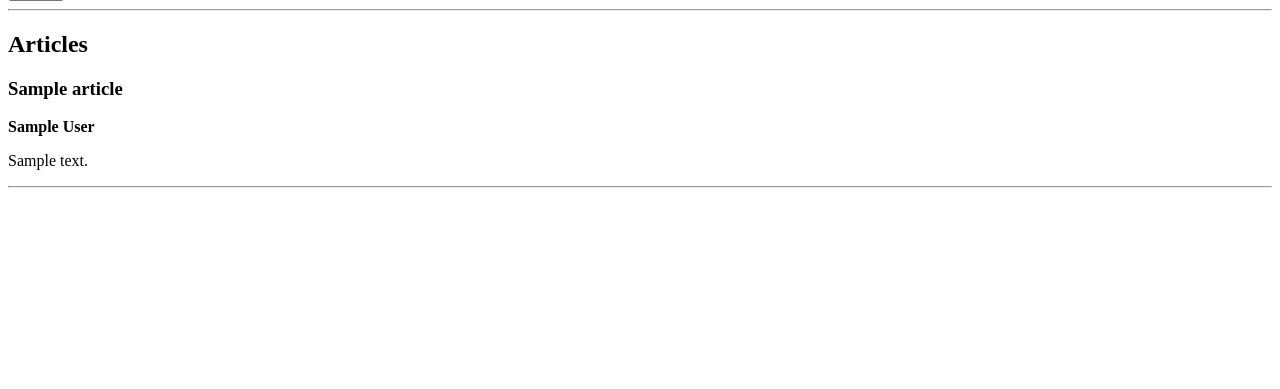
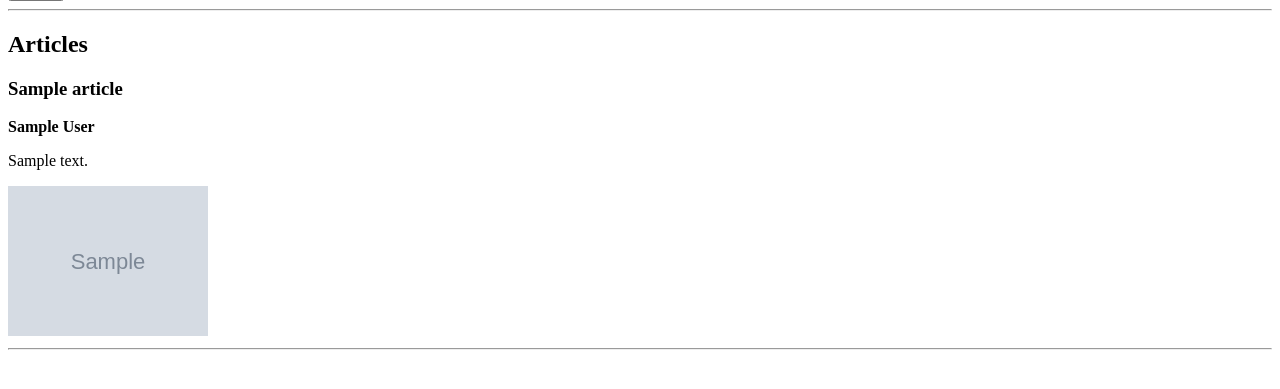
Before and after one commit to Jashan122005/the-cms-project, a Flask app: template templates/index.html in a window 1280 px wide. Shown: the part 290-679 px from the top of the page. Run offline with Flask 3, Linux system fonts and the light colour scheme; the template is opened without the code that fills it: most values are stand-ins (such as "Sample title", 1, 10 or a date in 2020); grey boxes marked "Sample" are stand-in pictures.

Commit message:
Update index.html

```diff
--- a/templates/index.html
+++ b/templates/index.html
@@ -29,8 +29,10 @@ Body:<br>
 <h3>{{ article.title }}</h3>
 <b>{{ article.author }}</b>
 <p>{{ article.body }}</p>
+<img src="{{ article.image }}" width="200">
 <hr>
 {% endfor %}
 
 </body>
+
 </html>
```
